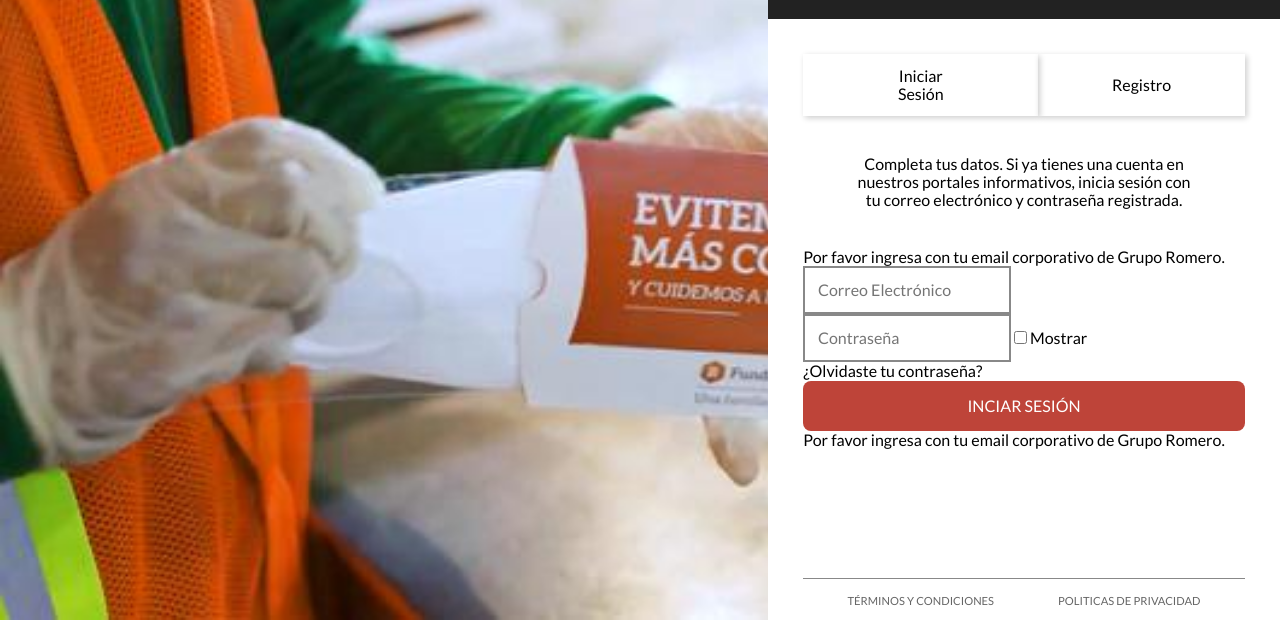
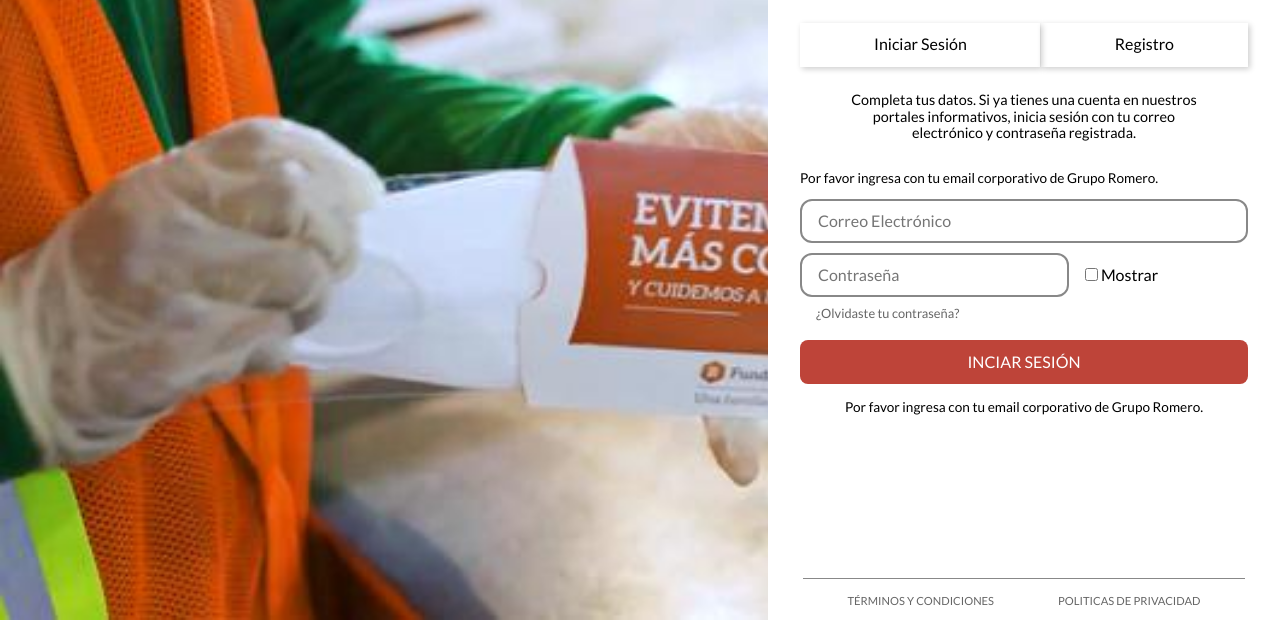
Before and after one commit to JimmyLoloy98/GrupoRomeroSASS, a website: page login.html in a window 1280 px wide. Shown: the part 176-802 px from the top of the page. Drawn offline with Linux system fonts and the light colour scheme.

Commit message:
Feat: login page has finished

```diff
--- a/assets/layout/login.scss
+++ b/assets/layout/login.scss
@@ -5,7 +5,6 @@
     width: 60%;
     margin: 0;
     img{
-      // width: 100%;
       height: 99.53vh;
     }
   }
@@ -26,14 +25,15 @@
       padding: 2.2rem 0;
       h1{
         font-size: 1.8rem;
+        font-weight: 500;
         margin-bottom: .8rem;
       }
     }
     section{
-      padding: 2.2rem;
+      padding: 1.6rem 2rem;
+      padding-bottom: 0;
       display: flex;
       flex-direction: column;
-      align-items: center;
       > div{
         width: 100%;
         display: flex;
@@ -46,23 +46,51 @@
       }
       > span{
         text-align: center;
-        margin: 2.4rem 3rem;
+        margin: 1.6rem 3rem;
+        font-size: .9rem;
       }
       > form{
+        .caption-text{
+          font-size: .85rem;
+        }
+        .caption-text-center{
+          display: block;
+          text-align: center;
+        }
+        .container-form{
+          display: flex;
+          flex-direction: column;
+          margin-top: .8rem;
+          gap: .6rem;
           input{
-          padding: .8rem;
+            padding: .68rem 1rem;
+            border-radius: 12px;
+          }
+          .container-pass-input{
+            display: inline-flex;
+            align-items: center;
+            > input{
+              width: 60%;
+              margin-right: 1rem;
+            }
+          }
+          .forget-pass{
+            display: inline;
+            font-size: .8rem;
+            color: #666;
+            margin-left: 1rem;
           }
           button{
             display: block;
             text-transform: uppercase;
             width: 100%;
-          padding: 1rem 0;
+            padding: .8rem 0;
             border-radius: 8px;
             background-color: $primary;
             color: #fff;
+            margin-top: .6rem;
+            margin-bottom: 1rem;
           }
-        caption{
-          // font-size: .5rem;
         }
       }
     }
--- a/login.html
+++ b/login.html
@@ -19,7 +19,7 @@
   <main>
     <header>
       <h1>Sistema Informativo</h1>
-      <img src="./img/romero-logo.png" alt="" width='300px'>
+      <img src="./img/romero-logo-light.png" alt="" width='320px'>
     </header>
     <section>
       <div>
@@ -28,19 +28,21 @@
       </div>
       <span>Completa tus datos. Si ya tienes una cuenta en nuestros portales informativos, inicia sesión con tu correo electrónico y contraseña registrada.</span>
       <form>
-        <caption>Por favor ingresa con tu email corporativo de Grupo Romero.</caption>
+        <span class='caption-text'>Por favor ingresa con tu email corporativo de Grupo Romero.</span>
+        <div class='container-form'>
           <input type="email" name="email" id="" placeholder='Correo Electrónico'>
-        <div>
+          <div class='container-pass-input'>
             <input type="password" name="password" id="" placeholder='Contraseña'>
             <span>
-            <input type="checkbox" name="show" id="">
-            Mostrar
+              <input type="checkbox" name="show" id="pass">
+              <label for="pass">Mostrar</label>
             </span>
           </div>
-        <span>¿Olvidaste tu contraseña?</span>
+          <a class='forget-pass' href='#'>¿Olvidaste tu contraseña?</a>
 
           <button type="submit">inciar sesión</button>
-        <caption>Por favor ingresa con tu email corporativo de Grupo Romero.</caption>
+        </div>
+        <span class='caption-text caption-text-center'>Por favor ingresa con tu email corporativo de Grupo Romero.</span>
       </form>
     </section>
     <footer>
```
Also changed, not shown: style.css, 1 other file. Lines whose indentation alone changed are shown as unchanged.
